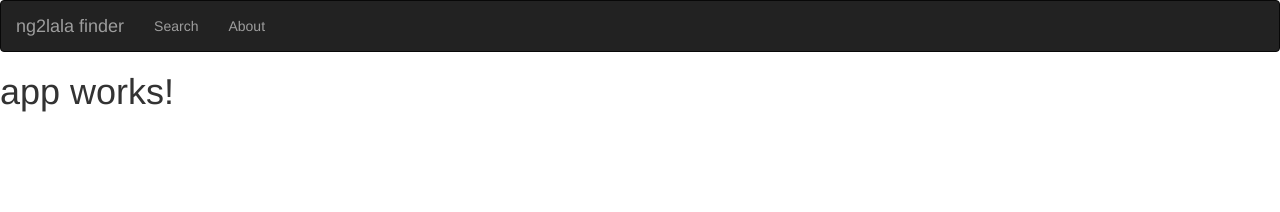
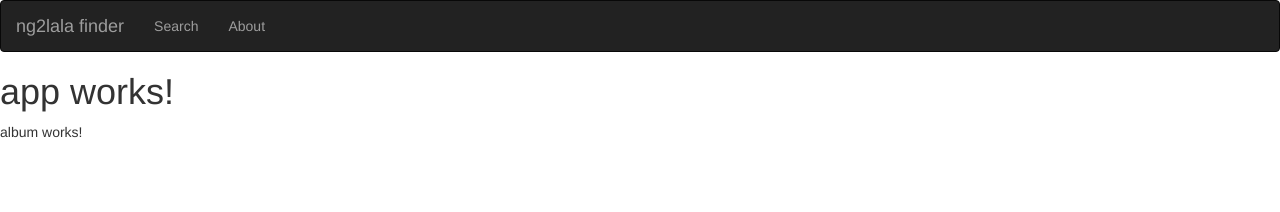
Before and after one commit to web-dave/angular-starter, an Angular app: page /album/1 in a window 1280 px wide. Before the commit this address led to /. Shown: the top 212 px of the page. Built offline with nearby package versions, Linux system fonts and the light colour scheme.

Commit message:
select a Album

```diff
--- /dev/null
+++ b/src/app/album/album.component.html
@@ -0,0 +1,3 @@
+<p>
+  album works!
+</p>
--- /dev/null
+++ b/src/app/album/album.component.ts
@@ -0,0 +1,15 @@
+import { Component, OnInit } from '@angular/core';
+
+@Component({
+  selector: 'app-album',
+  templateUrl: './album.component.html',
+  styleUrls: ['./album.component.scss']
+})
+export class AlbumComponent implements OnInit {
+
+  constructor() { }
+
+  ngOnInit() {
+  }
+
+}
--- a/src/app/app.module.ts
+++ b/src/app/app.module.ts
@@ -10,6 +10,7 @@
 import { SearchComponent } from './search/search.component';
 import { ArtistPreviewComponent } from './artist-preview/artist-preview.component';
 import { ArtistComponent } from './artist/artist.component';
+import { AlbumComponent } from './album/album.component';
 
 @NgModule({
   declarations: [
@@ -17,7 +18,8 @@
     MyNavComponent,
     SearchComponent,
     ArtistPreviewComponent,
-    ArtistComponent
+    ArtistComponent,
+    AlbumComponent
   ],
   imports: [
     BrowserModule,
```
Also changed, not shown: src/app/app-routing.module.ts (+10 -0 lines), src/app/album/album.component.scss (added), 1 other file (tests, documents, lock files or other folders).
